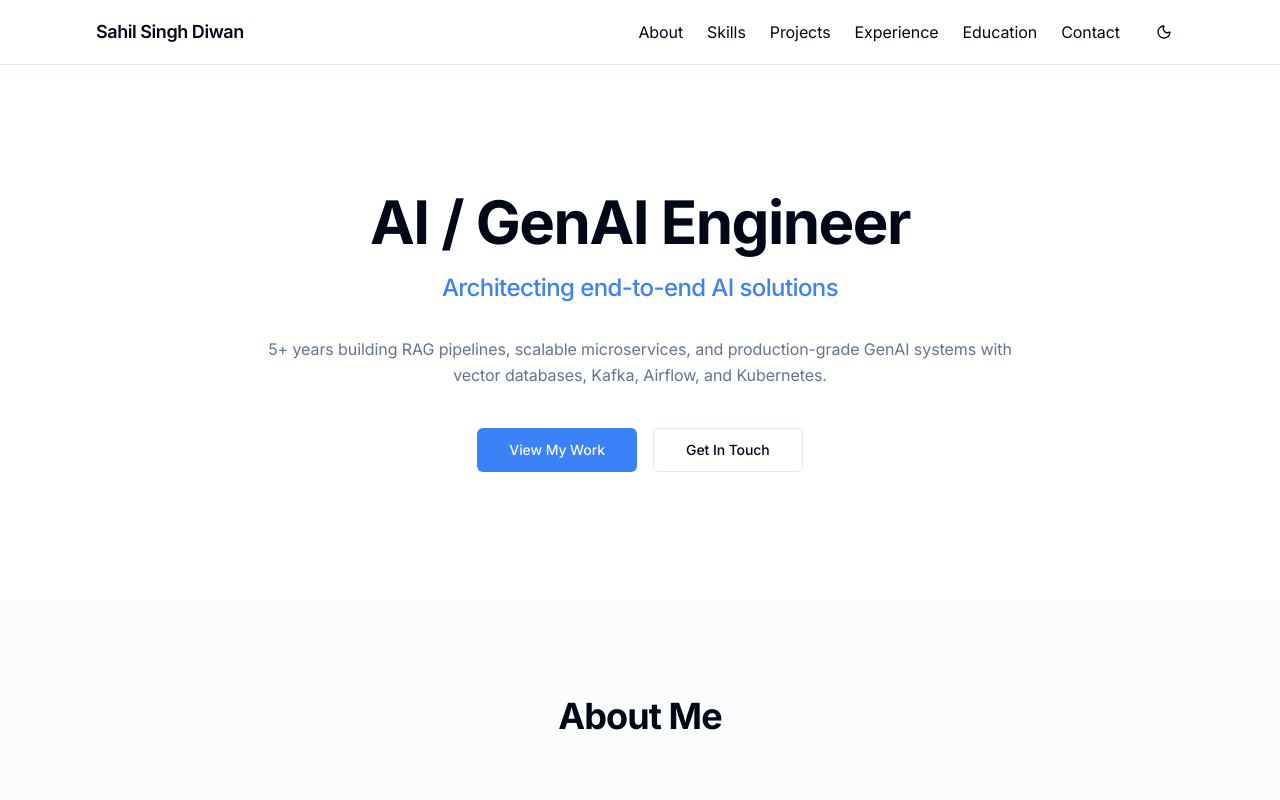
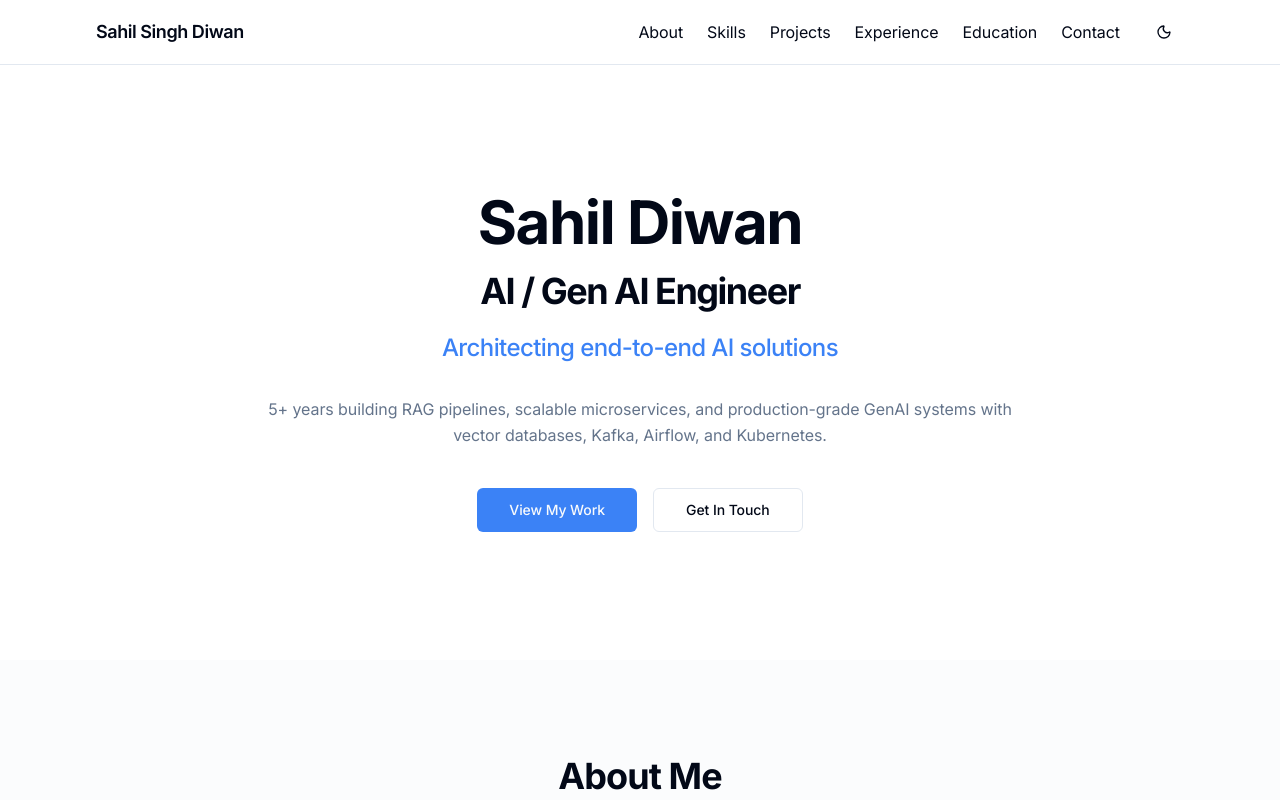
Before and after one commit to SahilSinghDiwan/profile-website, a React (Vite) app: page / in a window 1280 px wide. Shown: the top 800 px of the page. Built offline with nearby package versions, Linux system fonts and the light colour scheme.

Commit message:
feat: Update hero with dual-line name and title

```diff
--- a/src/pages/Index.tsx
+++ b/src/pages/Index.tsx
@@ -274,7 +274,9 @@ const Index = () => {
           <div className="max-w-6xl mx-auto">
             <div className="text-center max-w-3xl mx-auto">
               <h1 className="text-4xl sm:text-5xl lg:text-6xl font-bold tracking-tight mb-5">
-                AI / GenAI Engineer
+                Sahil Diwan
+                <br />
+                <span className="text-3xl sm:text-4xl lg:text-5xl">AI / Gen AI Engineer</span>
               </h1>
 
               <p className="text-xl sm:text-2xl text-primary font-medium tracking-tight mb-8">
```
Also changed, not shown: 1 other file (tests, documents, lock files or other folders).
